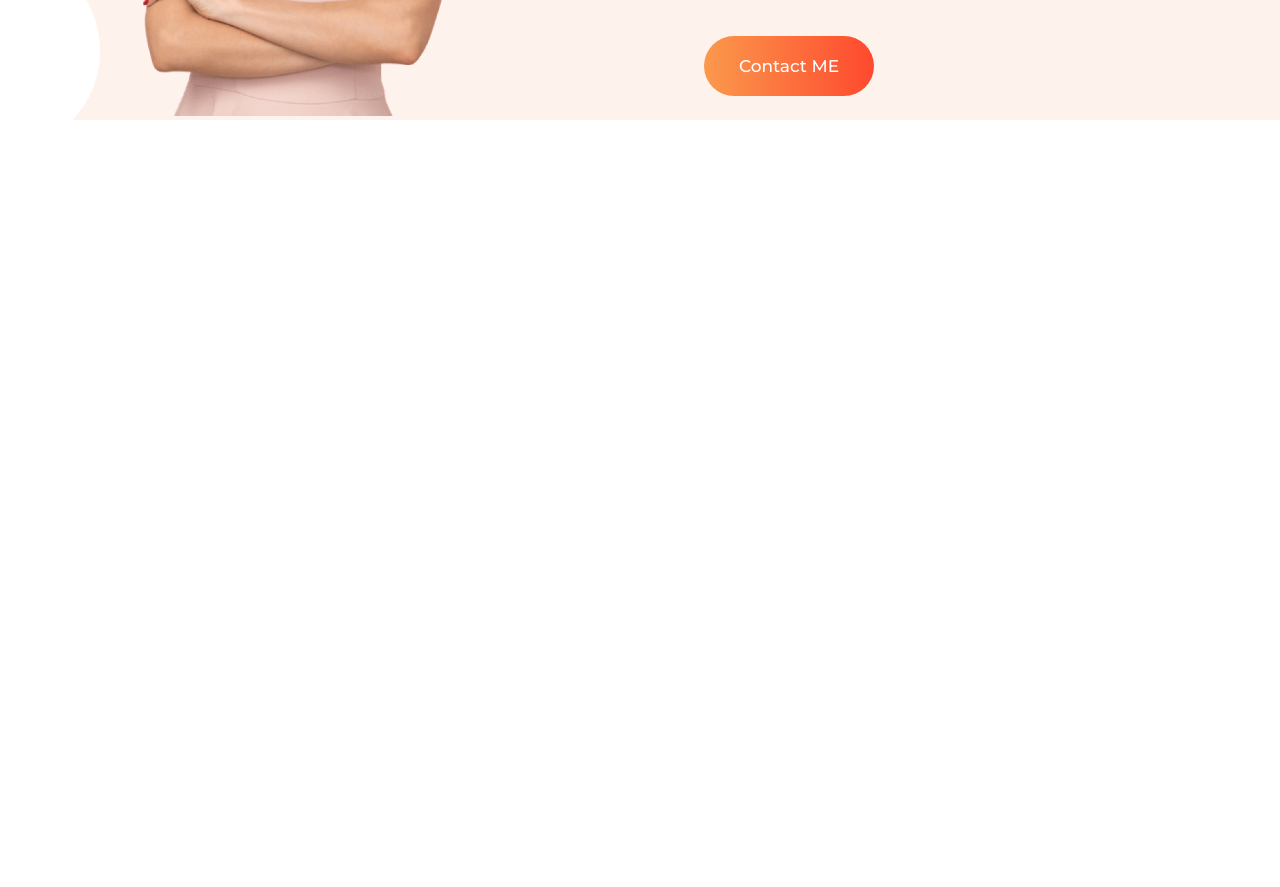
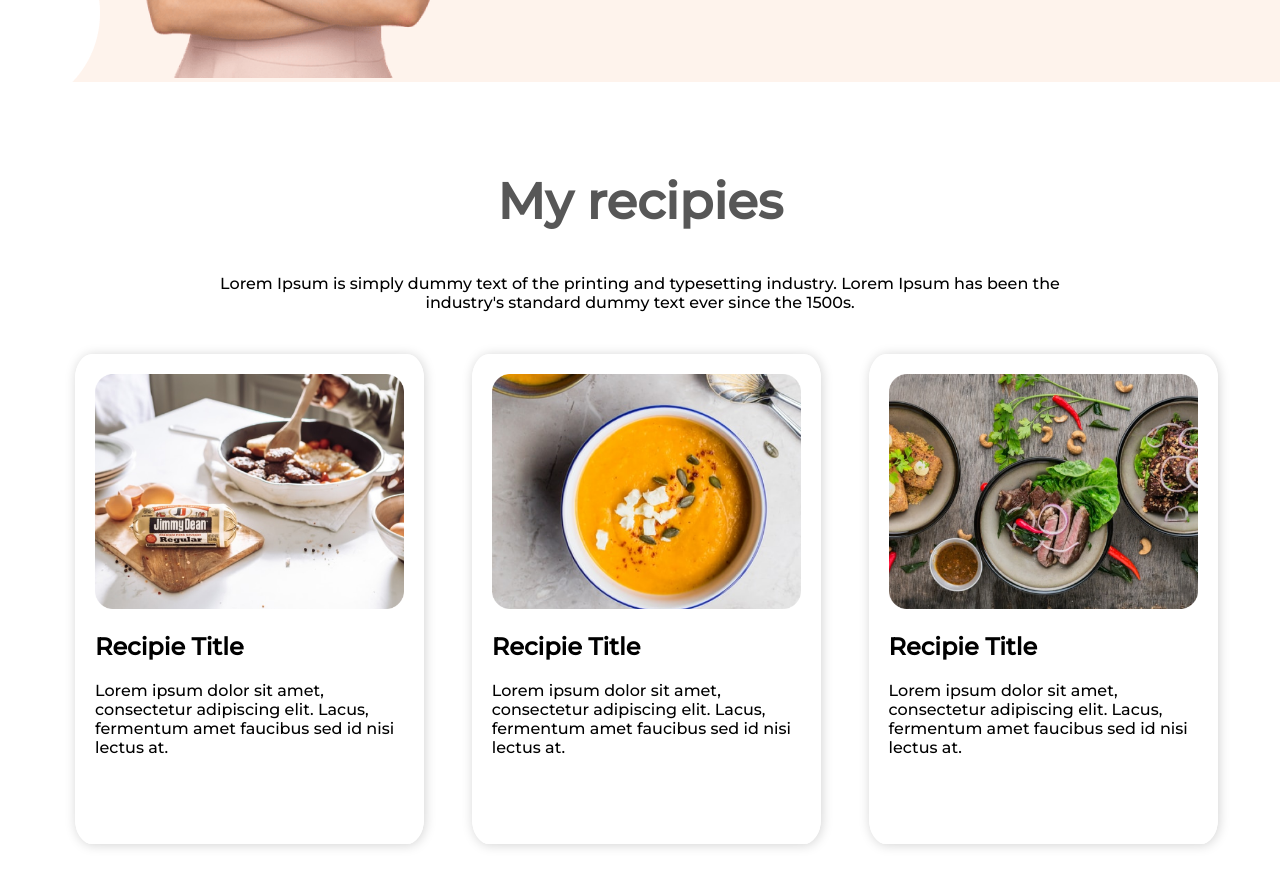
Before and after one commit to SajjadWasel/food-stack, a plain HTML site: page index.html in a window 1280 px wide. Shown: the part 1127-2014 px from the top of the page. Before the commit the page ends 1375 px from the top, so only its background shows below. Drawn offline with Linux system fonts and the light colour scheme.

Commit message:
Recipie section added

```diff
--- a/index.html
+++ b/index.html
@@ -58,6 +58,57 @@
 
 
 
+    <!--recipie section start here-->
+
+
+    <section id="recipie-section">
+
+        <div class="heading">
+            <h1>My recipies</h1>
+            <p>Lorem Ipsum is simply dummy text of the printing and typesetting industry.
+                Lorem Ipsum has been the industry's standard dummy text ever since the
+                1500s.</p>
+        </div>
+
+
+        <div id="recipie-menu">
+
+
+            <div class="single-recipie">
+                <img src="images/food/Project Cover.jpg" alt="">
+                <h2>Recipie Title</h2>
+                <p>Lorem ipsum dolor sit amet,
+                    consectetur adipiscing elit. Lacus,
+                    fermentum amet faucibus sed id nisi
+                    lectus at.</p>
+            </div>
+
+            <div class="single-recipie">
+                <img src="images/food/Project Cover.png" alt="">
+                <h2>Recipie Title</h2>
+                <p>Lorem ipsum dolor sit amet,
+                    consectetur adipiscing elit. Lacus,
+                    fermentum amet faucibus sed id nisi
+                    lectus at.</p>
+            </div>
+
+            <div class="single-recipie">
+                <img src="images/food/Project Cover1.jpg" alt="">
+                <h2>Recipie Title</h2>
+                <p>Lorem ipsum dolor sit amet,
+                    consectetur adipiscing elit. Lacus,
+                    fermentum amet faucibus sed id nisi
+                    lectus at.</p>
+            </div>
+
+
+        </div>
+
+    </section>
+
+
+    <!--recipie section end here-->
+
 
 
 </body>
--- a/style.css
+++ b/style.css
@@ -9,13 +9,18 @@ body {
 /*CSS for similar things start here*/
 
 section {
-    margin-bottom: 10%;
+    margin-bottom: 7%;
 }
 
 .half-width {
     width: 40%;
     margin-left: 5%;
     margin-right: 5%;
+}
+
+h1 {
+    color: #575757;
+    font-size: 50px;
 }
 
 a {
@@ -42,10 +47,8 @@ p {
     margin-top: 1%;
 }
 
-h1 {
-    color: #575757;
-    font-size: 50px;
-    margin-top: 20%;
+#top-banner h1 {
+    margin-top: 23%;
 }
 
 #top-banner h1 span{
@@ -84,4 +87,42 @@ h1 {
     font-weight: 400;
 }
 
+
 /*about section css end here*/
+
+
+
+/*recipie section css start here*/
+
+#recipie-section .heading h1 {
+    text-align: center;
+}
+
+#recipie-section .heading p {
+    text-align: center;
+    margin: 0 200px;
+    margin-bottom: 30px;
+}
+
+#recipie-section #recipie-menu {
+    display: flex;
+    width: 93%;
+    margin-right: 2%;
+    margin-left: 4%;
+}
+
+#recipie-section #recipie-menu .single-recipie {
+    margin-top: 1%;
+    margin-right: 2%;
+    margin-left: 2%;
+    border: 20px solid white;
+    border-radius: 5%;
+    box-shadow: 1px 1px 12px lightgray;
+    height: 450px;
+}
+
+#recipie-section #recipie-menu .single-recipie img {
+    width: 100%;
+}
+
+/*recipie section css end here*/
```
